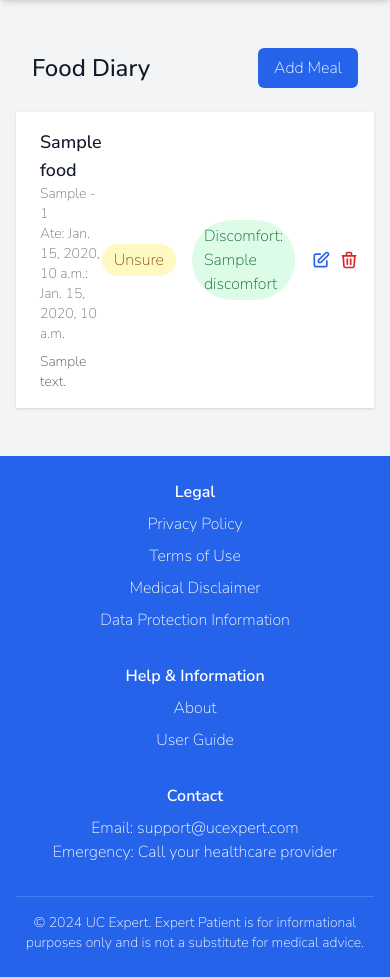
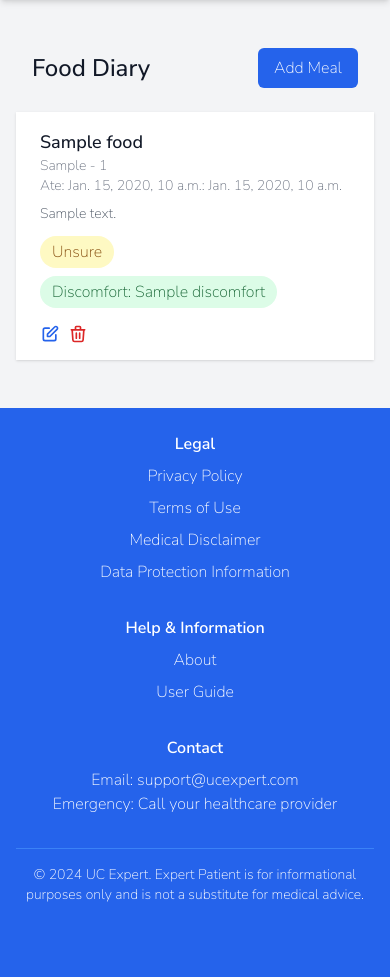
Before and after one commit to GuyMitchy/UC-Expert-Patient, a Django app: template foods/templates/foods/list.html in a window 390 px wide. Shown: the part 64-1041 px from the top of the page. After the commit the page ends 966 px from the top, so only its background shows below. Run offline with Django 5.2, Linux system fonts and the light colour scheme; the template is opened without the code that fills it: most values are stand-ins (such as "Sample title", 1, 10 or a date in 2020); some libraries are stand-ins or nearby versions.

Commit message:
Add resposive Food icons to food list

```diff
--- a/foods/templates/foods/list.html
+++ b/foods/templates/foods/list.html
@@ -23,8 +23,8 @@
         <ul class="divide-y divide-gray-200">
             {% for food in foods %}
             <li class="px-6 py-4">
-                <div class="flex items-center justify-between">
-                    <div>
+                <div class="flex flex-col md:flex-row md:items-center md:justify-between">
+                    <div class="flex-1">
                         <p class="text-lg font-medium text-gray-900">
                             {{ food.food_name }}
                         </p>
@@ -37,9 +37,9 @@
                         {% if food.notes %}
                         <p class="text-sm mt-2 text-gray-600">{{ food.notes }}</p>
                         {% endif %}
-                    </div>
 
-                    <div class="flex items-center space-x-4">
+                        <!-- Status indicators - Now responsive -->
+                        <div class="flex flex-wrap gap-2 mt-3 md:hidden">
                             <!-- Trigger Status -->
                             {% if food.is_trigger == 'yes' %}
                             <span
@@ -57,9 +57,33 @@
                                 class="inline-flex items-center px-3 py-1 rounded-full {% if food.discomfort >= '3' %}bg-red-100 text-red-800{% elif food.discomfort >= '2' %}bg-yellow-100 text-yellow-800{% else %}bg-green-100 text-green-800{% endif %}">
                                 Discomfort: {{ food.discomfort }}
                             </span>
+                        </div>
+                    </div>
 
-                        <!-- Edit/Delete buttons if you have them -->
-                        <div class="flex space-x-2">
+                    <div class="flex items-center justify-between mt-4 md:mt-0">
+                        <!-- Desktop status indicators -->
+                        <div class="hidden md:flex md:items-center md:space-x-4">
+                            <!-- Trigger Status -->
+                            {% if food.is_trigger == 'yes' %}
+                            <span
+                                class="inline-flex items-center px-3 py-1 rounded-full bg-red-100 text-red-800">Trigger</span>
+                            {% elif food.is_trigger == 'no' %}
+                            <span
+                                class="inline-flex items-center px-3 py-1 rounded-full bg-green-100 text-green-800">Safe</span>
+                            {% else %}
+                            <span
+                                class="inline-flex items-center px-3 py-1 rounded-full bg-yellow-100 text-yellow-800">Unsure</span>
+                            {% endif %}
+
+                            <!-- Discomfort Level -->
+                            <span
+                                class="inline-flex items-center px-3 py-1 rounded-full {% if food.discomfort >= '3' %}bg-red-100 text-red-800{% elif food.discomfort >= '2' %}bg-yellow-100 text-yellow-800{% else %}bg-green-100 text-green-800{% endif %}">
+                                Discomfort: {{ food.discomfort }}
+                            </span>
+                        </div>
+
+                        <!-- Edit/Delete buttons -->
+                        <div class="flex space-x-2 ml-0 md:ml-4">
                             <a href="{% url 'foods:edit' food.pk %}" class="text-blue-600 hover:text-blue-800"
                                 aria-label="Edit">
                                 <svg class="w-5 h-5" fill="none" stroke="currentColor" viewBox="0 0 24 24">
@@ -81,7 +105,6 @@
             {% endfor %}
         </ul>
     </div>
-</div>
     {% else %}
     <div class="text-center py-12 bg-white rounded-lg shadow">
         <p class="text-gray-500">No meals added yet.</p>
```
Also changed, not shown: home/templates/home/home.html (+1 -7 lines). Lines whose indentation alone changed are shown as unchanged.
